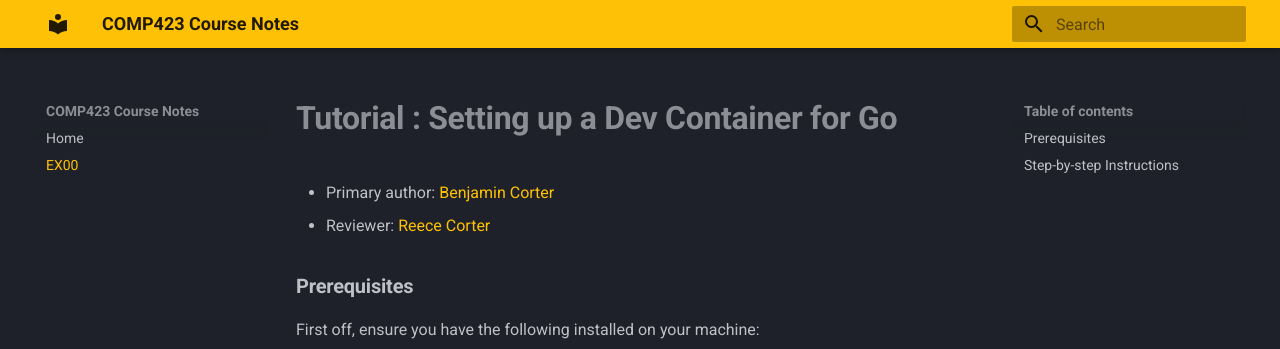
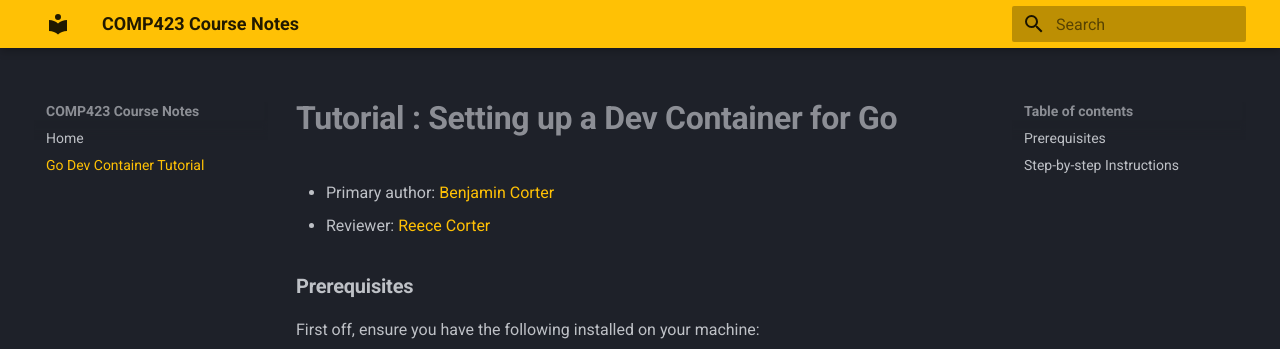
Before and after one commit to bjcorter/comp423-course-notes, an MkDocs documentation site: the page built from docs/tutorials/go-setup.md, in a window 1280 px wide. Shown: the top 349 px of the page. Built offline with MkDocs 1.6.1 and Material for MkDocs 9.7.7, drawn with Linux system fonts in a browser that asks for light colours.

Commit message:
changed EX00 link to Go Dev Container Tutorial

```diff
--- a/mkdocs.yml
+++ b/mkdocs.yml
@@ -1,7 +1,7 @@
 site_name: COMP423 Course Notes
 nav:
   - Home: index.md
-  - EX00: tutorials/go-setup.md
+  - Go Dev Container Tutorial: tutorials/go-setup.md
 theme:
   palette:
     scheme: slate
```
